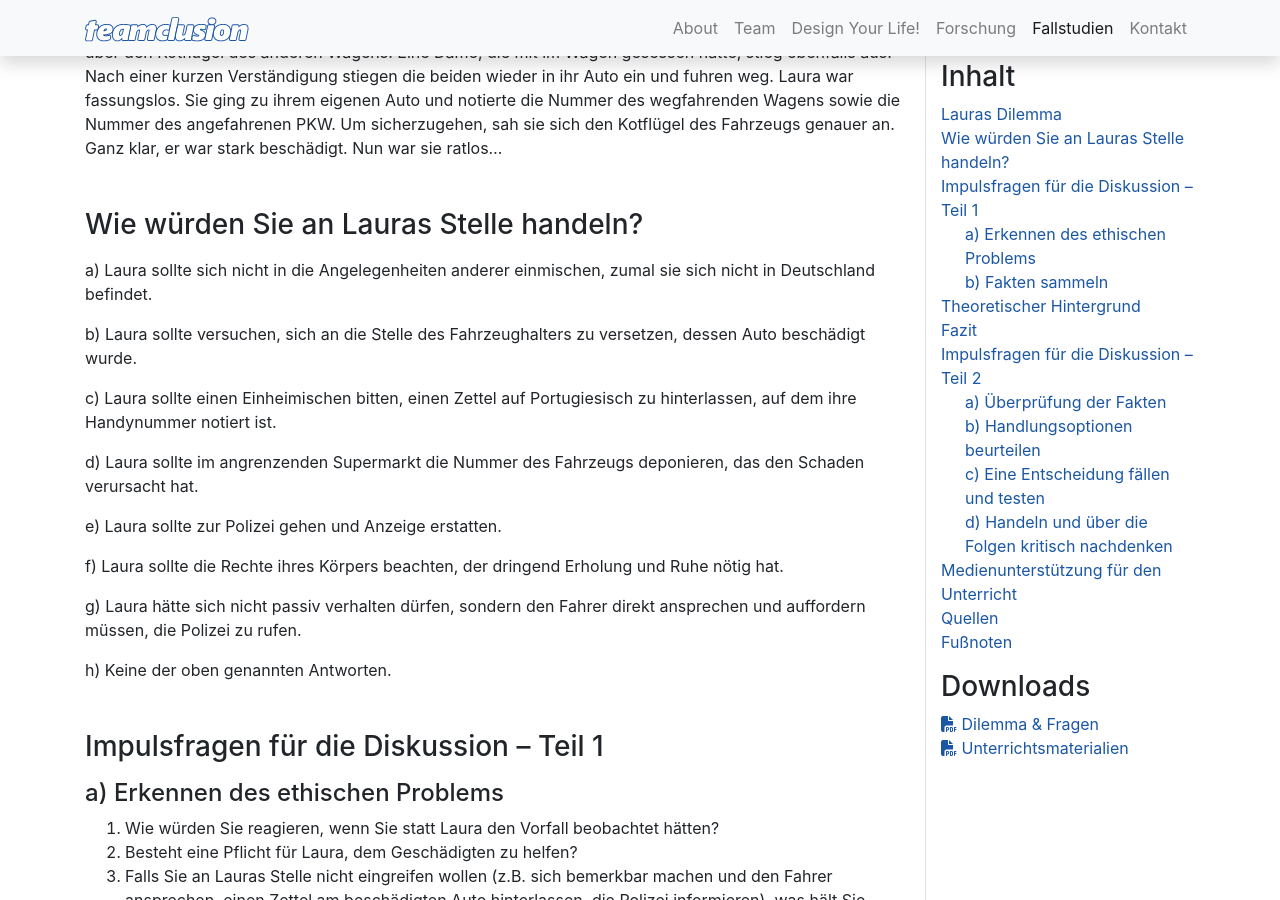
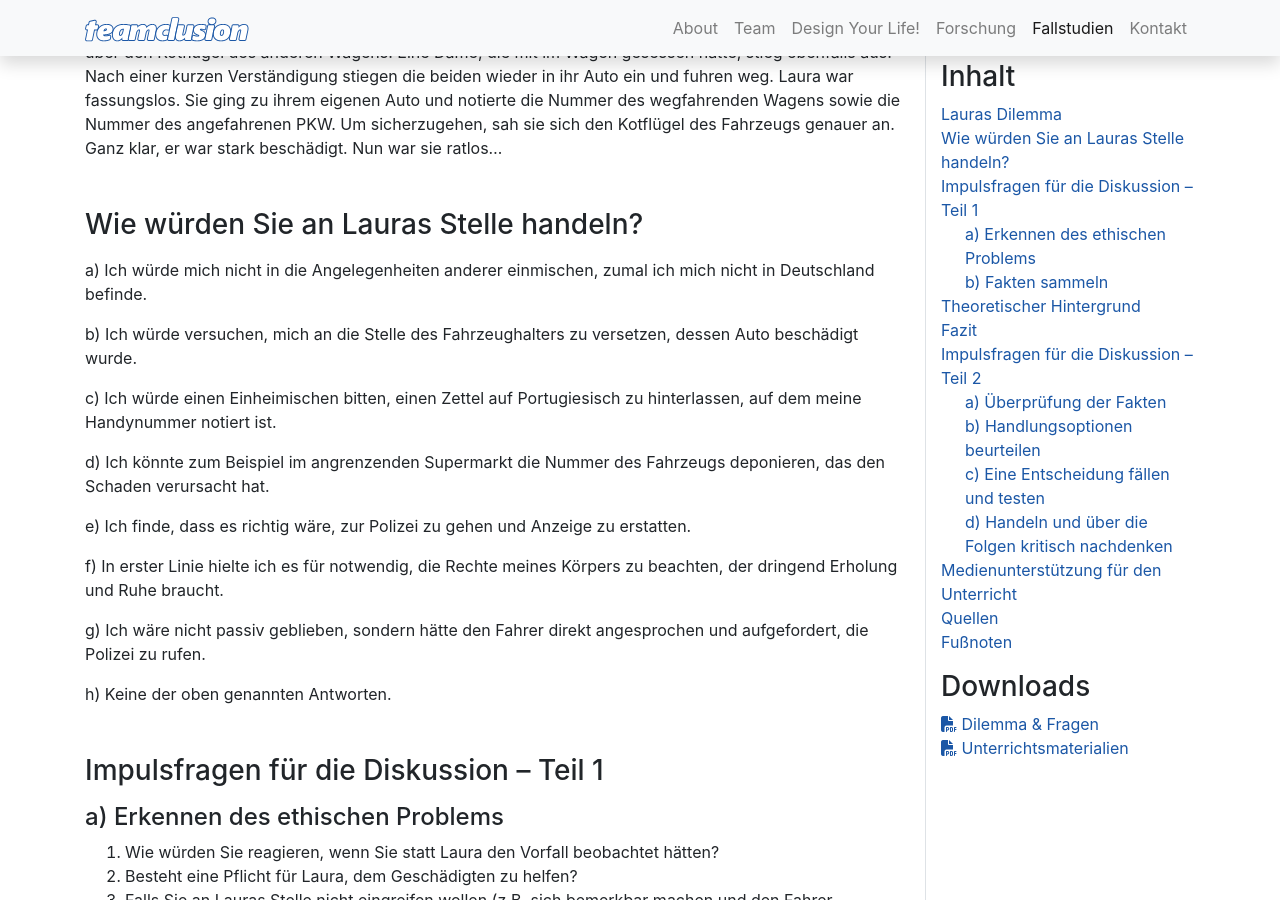
Before and after one commit to teamclusion/website, a Jekyll site: the page built from _fallstudien/blechschaden-fallstudie.md, in a window 1280 px wide and 900 px high, scrolled down 763 px. Built offline with Jekyll 4.4.1, drawn with Linux system fonts in a browser that asks for light colours; nearby versions of some CDN libraries; the table of contents is made by our own code; some of the changed text lies outside the part shown.

Commit message:
Fragen auf Ich-Form geändert

```diff
--- a/_fallstudien/blechschaden-fallstudie.md
+++ b/_fallstudien/blechschaden-fallstudie.md
@@ -35,19 +35,19 @@ Sie bog gerade um die Ecke, um zu ihrem Auto zu gehen, das sie am strandnahen Pa
 
 ### Wie würden Sie an Lauras Stelle handeln?
 
-a) Laura sollte sich nicht in die Angelegenheiten anderer einmischen, zumal sie sich nicht in Deutschland befindet.
+a) Ich würde mich nicht in die Angelegenheiten anderer einmischen, zumal ich mich nicht in Deutschland befinde.
 
-b) Laura sollte versuchen, sich an die Stelle des Fahrzeughalters zu versetzen, dessen Auto beschädigt wurde.
+b) Ich würde versuchen, mich an die Stelle des Fahrzeughalters zu versetzen, dessen Auto beschädigt wurde.
 
-c) Laura sollte einen Einheimischen bitten, einen Zettel auf Portugiesisch zu hinterlassen, auf dem ihre Handynummer notiert ist.
+c) Ich würde einen Einheimischen bitten, einen Zettel auf Portugiesisch zu hinterlassen, auf dem meine Handynummer notiert ist.
 
-d) Laura sollte im angrenzenden Supermarkt die Nummer des Fahrzeugs deponieren, das den Schaden verursacht hat.
+d) Ich könnte zum Beispiel im angrenzenden Supermarkt die Nummer des Fahrzeugs deponieren, das den Schaden verursacht hat.
 
-e) Laura sollte zur Polizei gehen und Anzeige erstatten.
+e) Ich finde, dass es richtig wäre, zur Polizei zu gehen und Anzeige zu erstatten.
 
-f) Laura sollte die Rechte ihres Körpers beachten, der dringend Erholung und Ruhe nötig hat.
+f) In erster Linie hielte ich es für notwendig, die Rechte meines Körpers zu beachten, der dringend Erholung und Ruhe braucht.
 
-g) Laura hätte sich nicht passiv verhalten dürfen, sondern den Fahrer direkt ansprechen und auffordern müssen, die Polizei zu rufen.
+g) Ich wäre nicht passiv geblieben, sondern hätte den Fahrer direkt angesprochen und aufgefordert, die Polizei zu rufen.
 
 h) Keine der oben genannten Antworten.
 
@@ -153,15 +153,6 @@ Für Laura bedeutet das, für sich klarzustellen, ob sie auf dem Parkplatz im Na
 * [Hans Werner Sinn: Gesinnungsethik vs. Verantwortungsethik](https://www.youtube.com/watch?v=89K0co2sfQg) am Beispiel der Seenotrettung
 * [BASF-Vorstandsmitglied Frau Saori Dubourg: Haltung und Verantwortung](https://www.youtube.com/watch?v=8kYBGST9gm4) von Unternehmen
 
----
-
-* [**Umfrage: Verantwortung und Pflichten** von der Landeszentrale für politische Bildung Nordrhein-Westfalen: Für wen und was trägt man Verantwortung? Gibt es Pflichten gegenüber dem Staat? Welche Pflichten hat man in einer Demokratie?](https://www.youtube.com/watch?v=SXA6QNPFKik)
-* [**Umfrage: Verantwortung** von der Landeszentrale für politische Bildung Nordrhein-Westfalen: Männer und Frauen verschiedener Berufe und unterschiedlichen Alters schildern, was für sie Verantwortung bedeutet und welche Rolle sie im gesellschaftlichen Miteinander spielt.](https://www.youtube.com/watch?v=POIG6fr1oNo)
-* [**Umfrage: Verantwortung in der digitalen Welt** von Teachtoday: Die digitale Welt hat uns ein Mehr an Freiheit ermöglicht, aber auch ein Stück weit mehr Verantwortung. Was bedeutet Verantwortung in der digitalen Welt?](https://www.youtube.com/watch?v=-Qv5vhqDk_A)
-* [**Hans Jonas: Verantwortung** neu denken](https://www.youtube.com/watch?v=N61nUnsy_bM)
-* [**Hans Werner Sinn: Gesinnungsethik vs. Verantwortungsethik** am Beispiel der Seenotrettung](https://www.youtube.com/watch?v=89K0co2sfQg)
-* [**BASF-Vorstandsmitglied Frau Saori Dubourg: Haltung und Verantwortung**](https://www.youtube.com/watch?v=8kYBGST9gm4)
-
 
 ### Quellen
 
```
